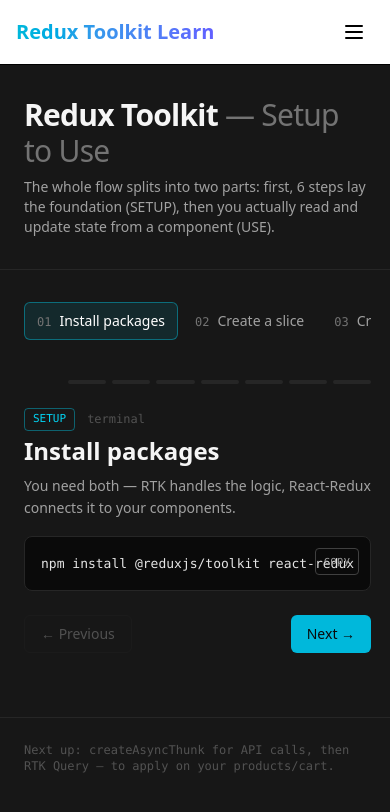
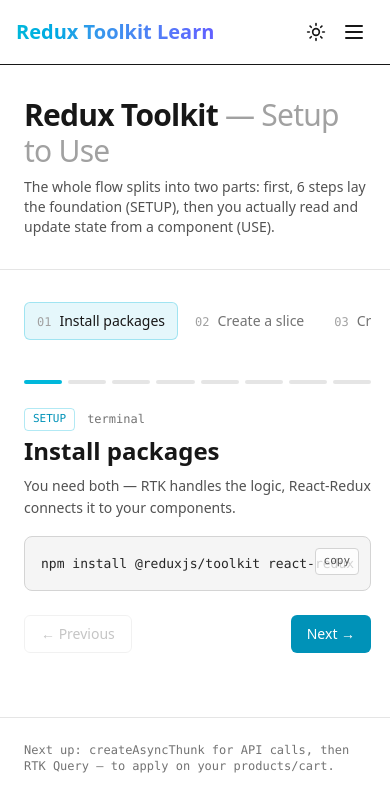
Before and after one commit to Sultanmia22/Learn-Redux-with-Next.js-TS, a Next.js app: page / in a window 390 px wide. Shown: the top 812 px of the page. Built offline with nearby package versions, Linux system fonts and the light colour scheme.

Commit message:
feat(preferences): add smooth animations to dark/light mode toggle button
- Integrated rotation and transition effects for Sun and Moon icons
- Improved UI responsiveness and user experience on theme toggle action

```diff
--- a/package.json
+++ b/package.json
@@ -10,6 +10,7 @@
   },
   "dependencies": {
     "@reduxjs/toolkit": "^2.12.0",
+    "lucide": "^1.34.0",
     "lucide-react": "^1.31.0",
     "next": "16.2.10",
     "react": "19.2.4",
--- a/src/Components/Guide/Reduxtoolkitguideen .tsx
+++ b/src/Components/Guide/Reduxtoolkitguideen .tsx
@@ -190,8 +190,8 @@ export default function Counter() {
 ];
 
 const phaseColors: Record<Phase, { text: string; bg: string; border: string }> = {
-  SETUP: { text: "text-cyan-400", bg: "bg-cyan-400/10", border: "border-cyan-400/40" },
-  USE: { text: "text-orange-400", bg: "bg-orange-400/10", border: "border-orange-400/40" },
+  SETUP: { text: "text-cyan-600 dark:text-cyan-400", bg: "bg-cyan-500/10", border: "border-cyan-500/30 dark:border-cyan-400/40" },
+  USE: { text: "text-orange-600 dark:text-orange-400", bg: "bg-orange-500/10", border: "border-orange-500/30 dark:border-orange-400/40" },
 };
 
 interface CodeBlockProps {
@@ -211,12 +211,12 @@ function CodeBlock({ code }: CodeBlockProps) {
     <div className="relative group">
       <button
         onClick={handleCopy}
-        className="absolute top-3 right-3 text-[11px] px-2 py-1 rounded border border-neutral-700 text-neutral-400 hover:text-cyan-300 hover:border-cyan-400/50 transition-colors font-mono"
+        className="absolute top-3 right-3 text-[11px] px-2 py-1 rounded border border-neutral-300 dark:border-neutral-700 text-neutral-600 dark:text-neutral-400 hover:text-cyan-600 dark:hover:text-cyan-300 hover:border-cyan-500/50 transition-colors font-mono bg-white/80 dark:bg-neutral-900/80"
       >
         {copied ? "copied" : "copy"}
       </button>
-      <pre className="bg-neutral-950 border border-neutral-800 rounded-lg p-4 overflow-x-auto text-[13px] leading-relaxed">
-        <code className="font-mono text-neutral-200 whitespace-pre">{code}</code>
+      <pre className="bg-neutral-100 dark:bg-neutral-950 border border-neutral-300 dark:border-neutral-800 rounded-lg p-4 overflow-x-auto text-[13px] leading-relaxed">
+        <code className="font-mono text-neutral-800 dark:text-neutral-200 whitespace-pre">{code}</code>
       </pre>
     </div>
   );
@@ -228,16 +228,15 @@ export default function Reduxtoolkitguideen() {
   const activeIndex = steps.findIndex((s) => s.id === active);
 
   return (
-    <div className="min-h-screen bg-neutral-900 text-neutral-100 font-sans">
+    <div className="min-h-screen bg-white dark:bg-neutral-900 text-neutral-900 dark:text-neutral-100 font-sans transition-colors duration-200">
       {/* Header */}
-      <header className="border-b border-neutral-800 px-6 md:px-10 py-8">
+      <header className="border-b border-neutral-200 dark:border-neutral-800 px-6 md:px-10 py-8">
         <div className="max-w-5xl mx-auto">
-
           <h1 className="text-3xl md:text-4xl font-bold tracking-tight">
             Redux Toolkit
-            <span className="text-neutral-500 font-normal"> — Setup to Use</span>
+            <span className="text-neutral-400 dark:text-neutral-500 font-normal"> — Setup to Use</span>
           </h1>
-          <p className="text-neutral-400 mt-2 text-sm md:text-base max-w-2xl">
+          <p className="text-neutral-600 dark:text-neutral-400 mt-2 text-sm md:text-base max-w-2xl">
             The whole flow splits into two parts: first, 6 steps lay the
             foundation (SETUP), then you actually read and update state from
             a component (USE).
@@ -261,11 +260,11 @@ export default function Reduxtoolkitguideen() {
                     onClick={() => setActive(s.id)}
                     className={`text-left px-3 py-2 rounded-md text-sm whitespace-nowrap md:whitespace-normal transition-colors border ${
                       active === s.id
-                        ? `${phaseColors[phase].bg} ${phaseColors[phase].border} text-white`
-                        : "border-transparent text-neutral-400 hover:text-neutral-200 hover:bg-neutral-800/60"
+                        ? `${phaseColors[phase].bg} ${phaseColors[phase].border} text-neutral-900 dark:text-white font-medium`
+                        : "border-transparent text-neutral-500 dark:text-neutral-400 hover:text-neutral-900 dark:hover:text-neutral-200 hover:bg-neutral-100 dark:hover:bg-neutral-800/60"
                     }`}
                   >
-                    <span className="font-mono text-xs text-neutral-500 mr-2">
+                    <span className="font-mono text-xs text-neutral-400 dark:text-neutral-500 mr-2">
                       {String(steps.indexOf(s) + 1).padStart(2, "0")}
                     </span>
                     {s.title}
@@ -284,8 +283,8 @@ export default function Reduxtoolkitguideen() {
                 key={s.id}
                 className={`h-1 flex-1 rounded-full transition-colors ${
                   i <= activeIndex
-                    ? phaseColors[s.phase].text.replace("text-", "bg-")
-                    : "bg-neutral-800"
+                    ? s.phase === "SETUP" ? "bg-cyan-500" : "bg-orange-500"
+                    : "bg-neutral-200 dark:bg-neutral-800"
                 }`}
               />
             ))}
@@ -297,13 +296,13 @@ export default function Reduxtoolkitguideen() {
             >
               {activeStep.phase}
             </span>
-            <span className="text-neutral-600 text-xs font-mono">
+            <span className="text-neutral-500 dark:text-neutral-600 text-xs font-mono">
               {activeStep.file}
             </span>
           </div>
 
           <h2 className="text-2xl font-bold mb-2">{activeStep.title}</h2>
-          <p className="text-neutral-400 text-sm mb-4 leading-relaxed">
+          <p className="text-neutral-600 dark:text-neutral-400 text-sm mb-4 leading-relaxed">
             {activeStep.desc}
           </p>
 
@@ -314,14 +313,14 @@ export default function Reduxtoolkitguideen() {
             <button
               disabled={activeIndex === 0}
               onClick={() => setActive(steps[activeIndex - 1].id)}
-              className="text-sm px-4 py-2 rounded-md border border-neutral-800 text-neutral-300 disabled:opacity-30 disabled:cursor-not-allowed hover:border-neutral-600 transition-colors"
+              className="text-sm px-4 py-2 rounded-md border border-neutral-300 dark:border-neutral-800 text-neutral-700 dark:text-neutral-300 disabled:opacity-30 disabled:cursor-not-allowed hover:border-neutral-500 dark:hover:border-neutral-600 transition-colors"
             >
               ← Previous
             </button>
             <button
               disabled={activeIndex === steps.length - 1}
               onClick={() => setActive(steps[activeIndex + 1].id)}
-              className="text-sm px-4 py-2 rounded-md bg-cyan-500 text-neutral-950 font-medium disabled:opacity-30 disabled:cursor-not-allowed hover:bg-cyan-400 transition-colors"
+              className="text-sm px-4 py-2 rounded-md bg-cyan-600 hover:bg-cyan-500 dark:bg-cyan-500 dark:text-neutral-950 text-white font-medium disabled:opacity-30 disabled:cursor-not-allowed dark:hover:bg-cyan-400 transition-colors"
             >
               Next →
             </button>
@@ -329,8 +328,8 @@ export default function Reduxtoolkitguideen() {
         </main>
       </div>
 
-      <footer className="border-t border-neutral-800 px-6 md:px-10 py-6 mt-8">
-        <p className="max-w-5xl mx-auto text-xs text-neutral-600 font-mono">
+      <footer className="border-t border-neutral-200 dark:border-neutral-800 px-6 md:px-10 py-6 mt-8">
+        <p className="max-w-5xl mx-auto text-xs text-neutral-500 dark:text-neutral-600 font-mono">
           Next up: createAsyncThunk for API calls, then RTK Query — to apply
           on your products/cart.
         </p>
--- a/src/Components/Navbar/Navbar.tsx
+++ b/src/Components/Navbar/Navbar.tsx
@@ -2,6 +2,7 @@
 
 import React, { useState } from 'react';
 import Link from 'next/link';
+import Preferences from '../Preferences/Preferences';
 
 export default function Navbar() {
   const [isOpen, setIsOpen] = useState(false);
@@ -40,8 +41,15 @@ export default function Navbar() {
             ))}
           </nav>
 
+
+
           {/* Auth Buttons (Desktop) */}
           <div className="hidden md:flex items-center space-x-3">
+
+            <div>
+           <Preferences />
+          </div>
+
             <Link
               href="/login"
               className="px-4 py-2 text-sm font-medium text-foreground hover:text-primary transition-colors"
@@ -58,6 +66,10 @@ export default function Navbar() {
 
           {/* Mobile Hamburger Button */}
           <div className="md:hidden flex items-center">
+            <div className='flex md:hidden'>
+           <Preferences />
+          </div>
+
             <button
               onClick={() => setIsOpen(!isOpen)}
               type="button"
--- a/src/Components/Preferences/Preferences.tsx
+++ b/src/Components/Preferences/Preferences.tsx
@@ -1,6 +1,7 @@
 "use client"
 import { toogleDarkMode } from '@/lib/features/preference/preferenceSlice'
 import type { RootState } from '@/lib/store/store'
+import { Moon, Sun } from 'lucide-react'
 import React, { useEffect } from 'react'
 import { useDispatch, useSelector } from 'react-redux'
 
@@ -18,11 +19,19 @@ const Preferences = () => {
 
   return (
     <div className='text-center space-y-3'>
-        <h2 className='text-2xl font-semibold text-neutral-900 dark:text-gray-100 '>Preferences</h2>
+        <button
+  onClick={() => dispatch(toogleDarkMode())}
+  className='cursor-pointer relative p-2 rounded-full overflow-hidden'
+>
+  <Sun className={`w-5 h-5 transition-all duration-300 transform ${
+    darkMode ? 'opacity-0 -rotate-90 scale-50' : 'opacity-100 rotate-0 scale-100'
+  }`} />
 
-        <p className='text-neutral-400'>Dark Mode: {darkMode ? "Enabled" : "disabled"}</p>
 
-        <button onClick={() => dispatch(toogleDarkMode())} className='px-3 py-1.5 font-medium text-neutral-900 dark:text-gray-100 bg-cyan-500 hover:bg-cyan-400 rounded-lg transition cursor-pointer '>Toggle Dark Mode</button>
+  <Moon className={`w-5 h-5 absolute inset-2 transition-all duration-300 transform ${
+    darkMode ? 'opacity-100 rotate-0 scale-100' : 'opacity-0 rotate-90 scale-50'
+  }`} />
+</button>
     </div>
   )
 }
```
Also changed, not shown: 1 other file (tests, documents, lock files or other folders).
